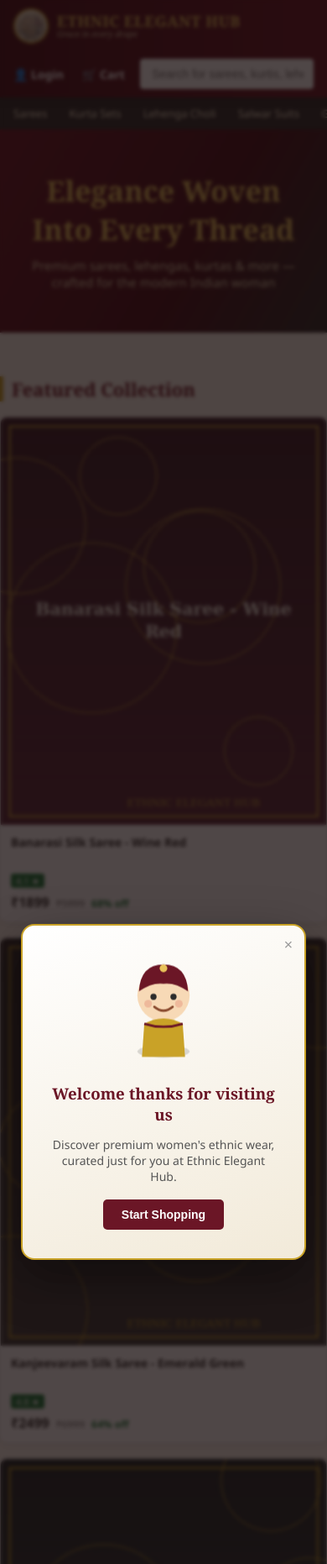
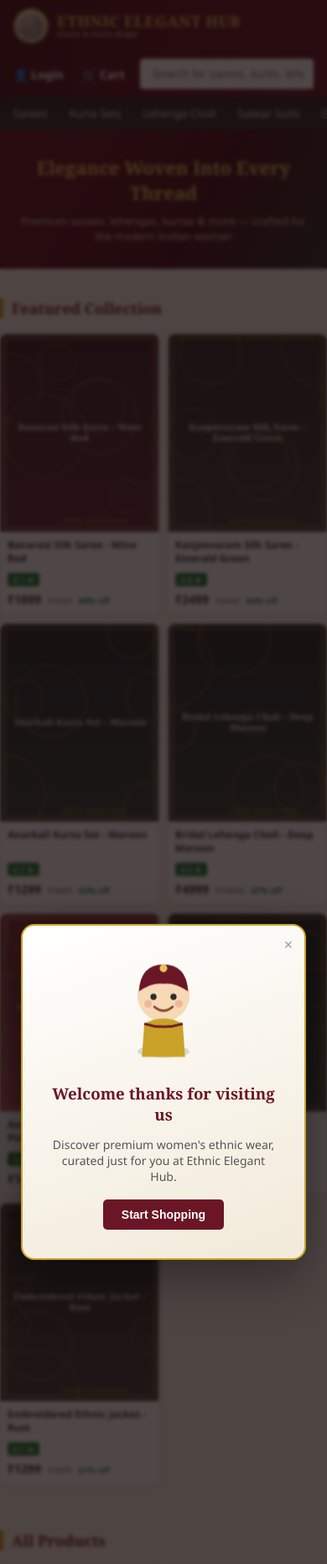
Before and after one commit to parthkumar-777/ethnic-elegant-hub-app, a Flask app: page / in a window 390 px wide. Shown: the top 1862 px of the page at 84% size. Run offline with Flask 3, Linux system fonts and the light colour scheme; data comes from the database, SQL or seed files in the repository; some libraries are stand-ins or nearby versions.

Commit message:
Mobile responsive fix +Today's Revenue

```diff
--- a/app.py
+++ b/app.py
@@ -297,18 +297,27 @@ def my_orders():
 @app.route("/admin")
 @admin_required
 def admin_dashboard():
+    from datetime import date, timedelta
+    today_start = date.today().isoformat()
+    tomorrow_start = (date.today() + timedelta(days=1)).isoformat()
+
     conn = get_db()
     n_products = conn.execute("SELECT COUNT(*) n FROM products").fetchone()["n"]
     n_orders = conn.execute("SELECT COUNT(*) n FROM orders").fetchone()["n"]
     n_users = conn.execute("SELECT COUNT(*) n FROM users WHERE is_admin=0").fetchone()["n"]
     revenue = conn.execute("SELECT COALESCE(SUM(total_amount),0) r FROM orders").fetchone()["r"]
+    today_revenue = conn.execute(
+        "SELECT COALESCE(SUM(total_amount),0) r FROM orders WHERE created_at >= ? AND created_at < ?",
+        (today_start, tomorrow_start),
+    ).fetchone()["r"]
     recent_orders = conn.execute(
         """SELECT orders.*, users.name as customer_name FROM orders
         JOIN users ON users.id = orders.user_id ORDER BY orders.created_at DESC LIMIT 8"""
     ).fetchall()
     conn.close()
     return render_template("admin/dashboard.html", n_products=n_products, n_orders=n_orders,
-                            n_users=n_users, revenue=revenue, recent_orders=recent_orders)
+                            n_users=n_users, revenue=revenue, today_revenue=today_revenue,
+                            recent_orders=recent_orders)
 
 
 @app.route("/admin/products")
--- a/static/css/style.css
+++ b/static/css/style.css
@@ -144,6 +144,7 @@ footer b{color:var(--gold-light);}
 .cart-item{display:flex; gap:14px; background:#fff; padding:14px; border-radius:8px; margin-bottom:12px; border:1px solid #eee; align-items:center;}
 .cart-item img{width:80px; height:100px; object-fit:cover; border-radius:6px;}
 .cart-summary{background:#fff; padding:20px; border-radius:8px; border:1px solid #eee; height:fit-content;}
+.two-col-layout{display:grid; grid-template-columns:2fr 1fr; gap:24px;}
 
 /* ---------- Admin ---------- */
 .admin-layout{display:grid; grid-template-columns:220px 1fr; min-height:80vh;}
@@ -169,4 +170,18 @@ table th{background:var(--cream-dark); color:var(--maroon);}
   .admin-layout{grid-template-columns:1fr;}
   .navbar .container{flex-wrap:wrap;}
   .search-bar{order:3; width:100%;}
+  .two-col-layout{grid-template-columns:1fr;}
+  .grid{grid-template-columns:repeat(2, 1fr); gap:10px;}
+  .card-body{padding:8px;}
+  .card-body h3{font-size:12px; height:32px; margin-bottom:4px;}
+  .price{font-size:14px;}
+  .mrp{font-size:10px;}
+  .discount{font-size:10px;}
+  .rating{font-size:10px;}
+  .section{padding:20px 0;}
+  .section h2{font-size:18px;}
+  .hero{padding:30px 0;}
+  .hero h1{font-size:22px;}
+  .hero p{font-size:13px;}
+  .cart-item{flex-wrap:wrap;}
 }
--- a/templates/admin/dashboard.html
+++ b/templates/admin/dashboard.html
@@ -6,6 +6,7 @@
   <div class="stat-card"><div class="num">{{ n_orders }}</div><div class="label">Total Orders</div></div>
   <div class="stat-card"><div class="num">{{ n_users }}</div><div class="label">Registered Customers</div></div>
   <div class="stat-card"><div class="num">₹{{ revenue|int }}</div><div class="label">Total Revenue</div></div>
+  <div class="stat-card"><div class="num">₹{{ today_revenue|int }}</div><div class="label">Today's Revenue</div></div>
 </div>
 
 <h3 style="color:var(--maroon);">Recent Orders</h3>
--- a/templates/cart.html
+++ b/templates/cart.html
@@ -3,7 +3,7 @@
 <div class="container section">
   <h2>Shopping Cart</h2>
   {% if items %}
-  <div style="display:grid; grid-template-columns:2fr 1fr; gap:24px;">
+  <div class="two-col-layout">
     <div>
       {% for it in items %}
       <div class="cart-item">
--- a/templates/checkout.html
+++ b/templates/checkout.html
@@ -2,7 +2,7 @@
 {% block content %}
 <div class="container section">
   <h2>Checkout</h2>
-  <div style="display:grid; grid-template-columns:2fr 1fr; gap:24px;">
+  <div class="two-col-layout">
     <form method="post">
       <div class="form-group">
         <label>Delivery Address</label>
```
